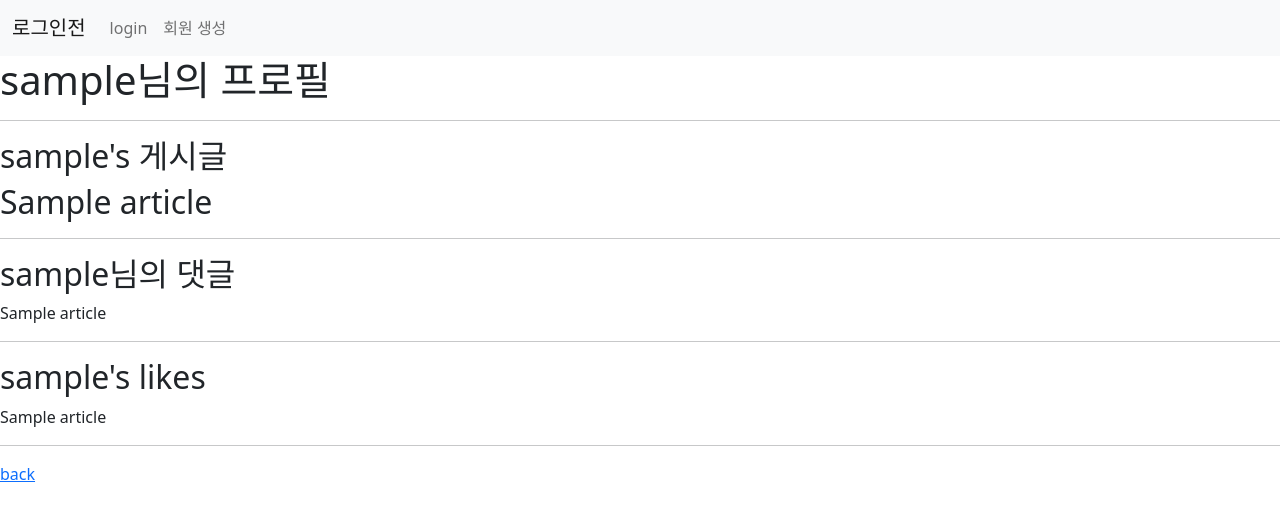
After one commit to Grayson-choi/django_insta_practice, a Django app: a page that uses crud/templates/nav.html in a window 1280 px wide. The commit adds this page. Shown: the top 521 px of the page. Run offline with Django 3.2, Linux system fonts and the light colour scheme; tables that the repository leaves empty hold one stand-in row (values such as "Sample post").

Commit message:
user profile setting

```diff
--- /dev/null
+++ b/accounts/templates/accounts/profile.html
@@ -0,0 +1,26 @@
+{% extends 'base.html' %}
+
+{% block content %}
+<h1>{{person.username}}님의 프로필</h1>
+<hr>
+<h2>{{ person.username }}'s 게시글<h2>
+{% for article in person.article_set.all %}
+    {{ article.title }}
+{% endfor %}
+<hr>
+
+<h2>{{person.username}}님의 댓글</h2>
+{% for article in person.like_articles.all %}
+<div>{{ article.title }}</div>
+{% endfor %}
+<hr>
+
+<h2>{{ person.username }}'s likes</h2>
+{% for article in person.like_articles.all %}
+  <div>{{ article.title }}</div>
+{% endfor %}
+<hr>
+
+<a href="{% url 'articles:index' %}">back</a>
+
+{% endblock content %}
--- a/accounts/urls.py
+++ b/accounts/urls.py
@@ -10,5 +10,6 @@ urlpatterns = [
     path('logout/', views.logout, name='logout'),
     path('delete/', views.delete, name="delete"),
     path('update/', views.update, name="update"),
+    path('<username>/', views.profile, name='profile'),
 
 ]
--- a/accounts/views.py
+++ b/accounts/views.py
@@ -3,6 +3,9 @@ from .forms import CustomUserCreationForm, CustomUserChangeForm
 from django.contrib.auth import login as auth_login
 from django.contrib.auth import logout as auth_logout
 from django.contrib.auth.forms import AuthenticationForm
+from django.shortcuts import get_object_or_404
+from django.contrib.auth import get_user_model
+
 
 # Create your views here.
 def index(request):
@@ -58,3 +61,11 @@ def update(request):
         'form':form
     }
     return render(request, 'accounts/update.html', context)
+
+
+def profile(request, username):
+    person = get_object_or_404(get_user_model(), username=username)
+    context = {
+        'person': person,
+    }
+    return render(request, 'accounts/profile.html', context)
--- a/articles/templates/articles/index.html
+++ b/articles/templates/articles/index.html
@@ -5,7 +5,7 @@
     <img src="{% static 'articles/images/photo.jpg' %}">
     {% for article in articles %}
         {% if user.is_authenticated %}
-            <p><a href="{% url 'articles:detail' article.pk %}">{{ article }}</a> 작성자: {{ article.user }} </p>
+            <p><a href="{% url 'articles:detail' article.pk %}">{{ article }}</a> 작성자: <a href="{% url 'accounts:profile' article.user%}">{{ article.user }}</a> </p>
         {% endif %}
     {% endfor %}
 {% endblock content %}
--- a/crud/templates/nav.html
+++ b/crud/templates/nav.html
@@ -23,6 +23,9 @@
           <li class="nav-item">
             <a class="nav-link" href="{% url 'accounts:update' %}">회원 정보 수정</a>
           </li>
+          <li class="nav-item">
+            <a class="nav-link" href="{% url 'accounts:profile' user.username %}">프로필</a>
+          </li>
           <form action="{% url 'accounts:delete' %}" method="POST">
           {% csrf_token %}
           <input type="submit" value="회원 탈퇴">
```
